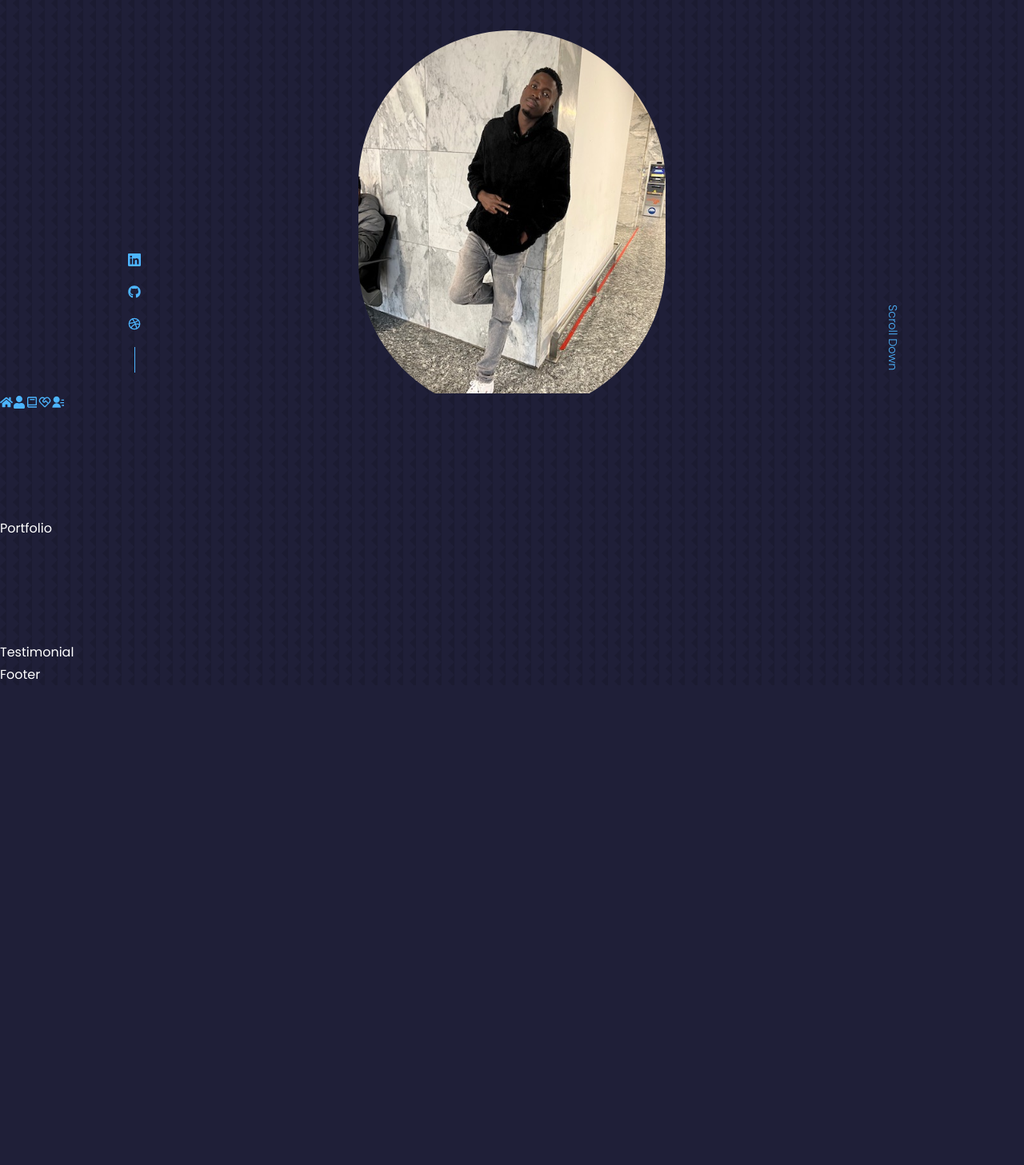
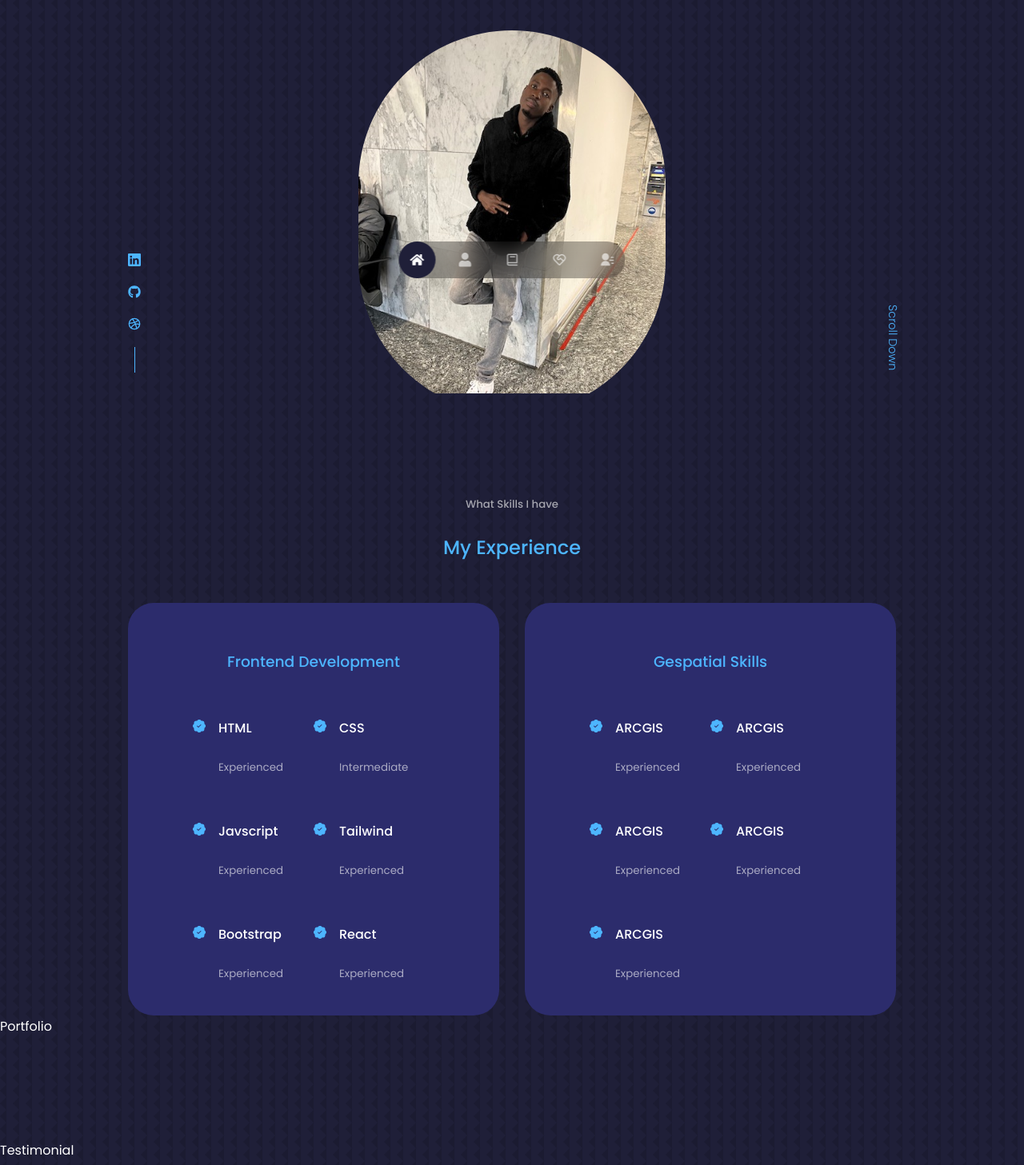
Before and after one commit to Ayooluwa45/My-Portfolio, a React (Create React App) app: page / in a window 1280 px wide. Shown: the part 420-1877 px from the top of the page at 80% size. Before the commit the page ends 1277 px from the top, so only its background shows below. Built offline with nearby package versions, Linux system fonts and the light colour scheme.

Commit message:
Updated Components

```diff
--- a/src/components/experience/Experience.jsx
+++ b/src/components/experience/Experience.jsx
@@ -1,11 +1,119 @@
-import React from 'react'
+import React from "react";
+import{BsFillPatchCheckFill} from'react-icons/bs'
+import './Experience.css'
 
 function Experience() {
   return (
-   <section id='experience'>
+    <section id="experience">
+      <h5>What Skills I have</h5>
+      <h2>My Experience</h2>
 
-   </section>
-  )
+      <div className="container experienceContainer">
+        <div className="experienceFrontend">
+            <h3>Frontend Development</h3>
+
+
+             <div className="experienceContent">
+              <article className="experienceDetail">
+                  <BsFillPatchCheckFill className="experienceIcons"/>
+                  <div>
+                  <h4>HTML</h4>
+                  <small className="text-light">Experienced</small>
+                  </div>
+              </article>
+
+              <article className="experienceDetail">
+                  <BsFillPatchCheckFill className="experienceIcons"/>
+                 <div>
+                 <h4>CSS</h4>
+                  <small className="text-light">Intermediate</small>
+                 </div>
+              </article>
+
+              <article className="experienceDetail">
+                  <BsFillPatchCheckFill className="experienceIcons"/>
+                  <div>
+                  <h4>Javscript</h4>
+                  <small className="text-light">Experienced</small>
+                  </div>
+              </article>
+
+              <article className="experienceDetail">
+                  <BsFillPatchCheckFill className="experienceIcons"/>
+                  <div>
+                  <h4>Tailwind</h4>
+                  <small className="text-light">Experienced</small>
+                  </div>
+              </article>
+
+              <article className="experienceDetail">
+                  <BsFillPatchCheckFill className="experienceIcons"/>
+               <div>
+               <h4>Bootstrap</h4>
+                  <small className="text-light">Experienced</small>
+               </div>
+              </article>
+
+              <article className="experienceDetail">
+                  <BsFillPatchCheckFill className="experienceIcons"/>
+                 <div>
+                 <h4>React</h4>
+                  <small className="text-light">Experienced</small>
+                 </div>
+              </article>
+            </div>
+        </div>
+        <div className="experienceGisAnalyst">
+        <h3>Gespatial Skills</h3>
+        <div className="experienceContent">
+
+              <article className="experienceDetail">
+                  <BsFillPatchCheckFill className="experienceIcons"/>
+                  <div>
+                  <h4>ARCGIS</h4>
+                  <small className="text-light">Experienced</small>
+                  </div>
+              </article>
+
+              <article className="experienceDetail">
+                  <BsFillPatchCheckFill className="experienceIcons"/>
+                  <div>
+                  <h4>ARCGIS</h4>
+                  <small className="text-light">Experienced</small>
+                  </div>
+              </article>
+
+              <article className="experienceDetail">
+                  <BsFillPatchCheckFill className="experienceIcons"/>
+                  <div>
+                  <h4>ARCGIS</h4>
+                  <small className="text-light">Experienced</small>
+                  </div>
+              </article>
+
+              <article className="experienceDetail">
+                  <BsFillPatchCheckFill className="experienceIcons"/>
+                  <div>
+                  <h4>ARCGIS</h4>
+                  <small className="text-light">Experienced</small>
+                  </div>
+              </article>
+
+              <article className="experienceDetail">
+                  <BsFillPatchCheckFill className="experienceIcons"/>
+                  <div>
+                  <h4>ARCGIS</h4>
+                  <small className="text-light">Experienced</small>
+                  </div>
+              </article>
+
+
+            </div>
+        </div>
+
+      </div>
+    </section>
+  );
 }
 
-export default Experience
+export default Experience;
--- a/src/components/header/CTA.jsx
+++ b/src/components/header/CTA.jsx
@@ -8,7 +8,7 @@ function CTA() {
         Download CV
       </a>
       <a href="#contact" className="btn btn-primary">
-        Let's Talk
+      Let's Talk
       </a>
 
      </div>
--- a/src/components/nav/Nav.jsx
+++ b/src/components/nav/Nav.jsx
@@ -1,20 +1,53 @@
-import React from 'react'
-import {FaHome} from 'react-icons/fa'
-import {FaUser} from 'react-icons/fa'
-import {BiBook} from 'react-icons/bi'
-import {RiServiceLine} from 'react-icons/ri'
-import {RiContactsFill} from 'react-icons/ri'
+import { useState } from "react";
+import "./nav.css";
+import { FaHome } from "react-icons/fa";
+import { FaUser } from "react-icons/fa";
+import { BiBook } from "react-icons/bi";
+import { RiServiceLine } from "react-icons/ri";
+import { RiContactsFill } from "react-icons/ri";
 
 function Nav() {
+  const [activeNav, setActiveNav] = useState("#");
+
   return (
     <nav>
-      <a href="#home"><FaHome/></a>
-      <a href="#about"><FaUser/></a>
-      <a href="#experience"><BiBook/></a>
-      <a href="#services"><RiServiceLine/></a>
-      <a href="#contact"><RiContactsFill/></a>
+      <a
+        href="#"
+        onClick={() => setActiveNav("#")}
+        className={activeNav === "#" ? "active" : ""}
+      >
+        <FaHome />
+      </a>
+      <a
+        href="#about"
+        onClick={() => setActiveNav("#about")}
+        className={activeNav === "#about" ? "active" : ""}
+      >
+        <FaUser />
+      </a>
+      <a
+        href="#experience"
+        onClick={() => setActiveNav("#experience")}
+        className={activeNav === "#experience" ? "active" : ""}
+      >
+        <BiBook />
+      </a>
+      <a
+        href="#services"
+        onClick={() => setActiveNav("#services")}
+        className={activeNav === "#services" ? "active" : ""}
+      >
+        <RiServiceLine />
+      </a>
+      <a
+        href="#contact"
+        onClick={() => setActiveNav("#contact")}
+        className={activeNav === "#contact" ? "active" : ""}
+      >
+        <RiContactsFill />
+      </a>
     </nav>
-  )
+  );
 }
 
-export default Nav
+export default Nav;
```
